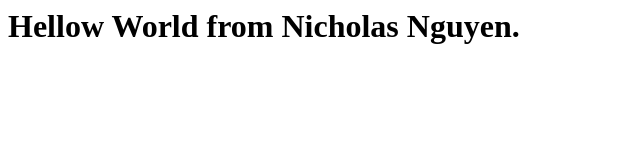
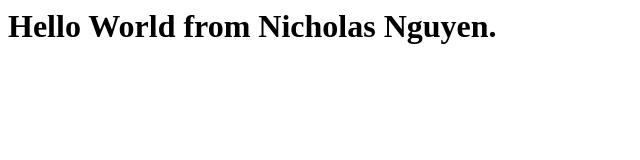
Before and after one commit to nxcholas/helloworld, a plain HTML site: page index.html in a window 1280 px wide. Shown: the whole page, without its empty margins (0-640 px from the left). Drawn offline with Linux system fonts and the light colour scheme.

Commit message:
Update index.html

```diff
--- a/index.html
+++ b/index.html
@@ -1 +1 @@
-<h1>Hellow World from Nicholas Nguyen.</h1>
+<h1>Hello World from Nicholas Nguyen.</h1>
```
